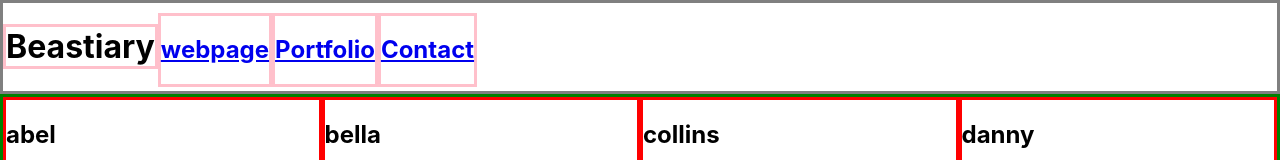
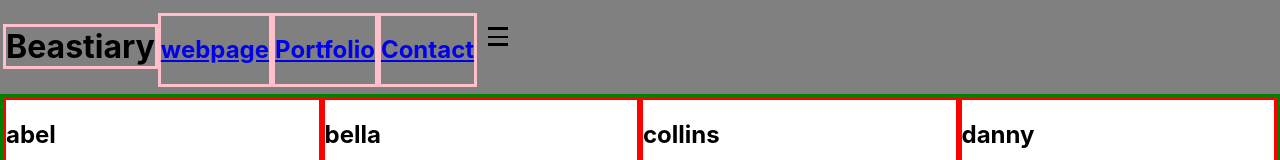
Before and after one commit to Clawrence005/beastiary-react, a React (Create React App) app: page / in a window 1280 px wide. Shown: the top 160 px of the page. Built offline with nearby package versions, Linux system fonts and the light colour scheme.

Commit message:
styling burger menu

```diff
--- a/src/App.css
+++ b/src/App.css
@@ -26,6 +26,7 @@
 
 .navbar-main{
   border: 3px solid grey;
+  background-color: grey;
   /* height: 55px; */
 }
 .navbar-main  > * {
@@ -34,6 +35,7 @@
 }
 .footer-main{
   border: 3px solid grey;
+  background-color: grey;
 }
 .footer-main > * {
   display: inline-block;
--- a/src/App.js
+++ b/src/App.js
@@ -3,6 +3,7 @@ import './App.css';
 import Navbar from './containers/Navbar';
 import NavName from './components/NavComponents/NavName';
 import NavLink from './components/NavComponents/NavLink';
+import NavBurger from './components/NavComponents/NavBurger';
 import Footer from './containers/Footer';
 import SocialMediaLinks from './components/SocialMediaLink';
 import beasts from './beastobject.json';
@@ -71,7 +72,7 @@ class App extends Component {
               id={link.id}
               linkSrc={link.linkSrc}
             />))}
-
+          <NavBurger />
         </Navbar>
 
         <BeastGrid >
--- a/src/components/NavComponents/NavBurger/index.js
+++ b/src/components/NavComponents/NavBurger/index.js
@@ -1,12 +1,16 @@
 import React from 'react';
+import './style.css';
 
 function NavBurger() {
   return (
-    <>
-      <div>-</div>
-      <div>-</div>
-      <div>-</div>
-    </>
+    <div className="burger-outer">
+      <div className="burger-main">
+        <div className="burger burger-top"></div>
+        <div className="burger burger-middle"></div>
+        <div className="burger burger-bottom"></div>
+      </div>
+    </div >
   )
 }
+
 export default NavBurger;
--- /dev/null
+++ b/src/components/NavComponents/NavBurger/style.css
@@ -0,0 +1,43 @@
+.burger{
+  display: block;
+
+  /* position: relative; */
+
+  /* height: 3px;   */
+
+  background-color: black;
+}
+
+.burger-main{
+  display: block;
+  position: relative;
+  /* border-radius: 50%; */
+  border: 2px solid rgb(0, 0, 0,0);
+  width: 24px;
+  height: 24px;
+}
+.burger-outer{
+border: 3px solid rgb(0, 0, 0,0);
+padding: 6px;
+border-radius: 50%;
+}
+.burger-outer:hover{
+  border: 3px solid black;
+}
+
+.burger-top{
+   margin-bottom: calc(33.33% - 1.33px);
+   border-bottom: 3px solid black;
+}
+
+.burger-middle{
+  /* margin-bottom: 33.33%;  */
+  margin-bottom: calc(33.33% - 1.33px);
+  border-top: 1.5px solid black;
+  border-bottom: 1.5px solid black;
+}
+
+.burger-bottom{
+  margin-bottom: calc(33.33% - 1.33px);
+  border-top: 3px solid black;
+}
```
